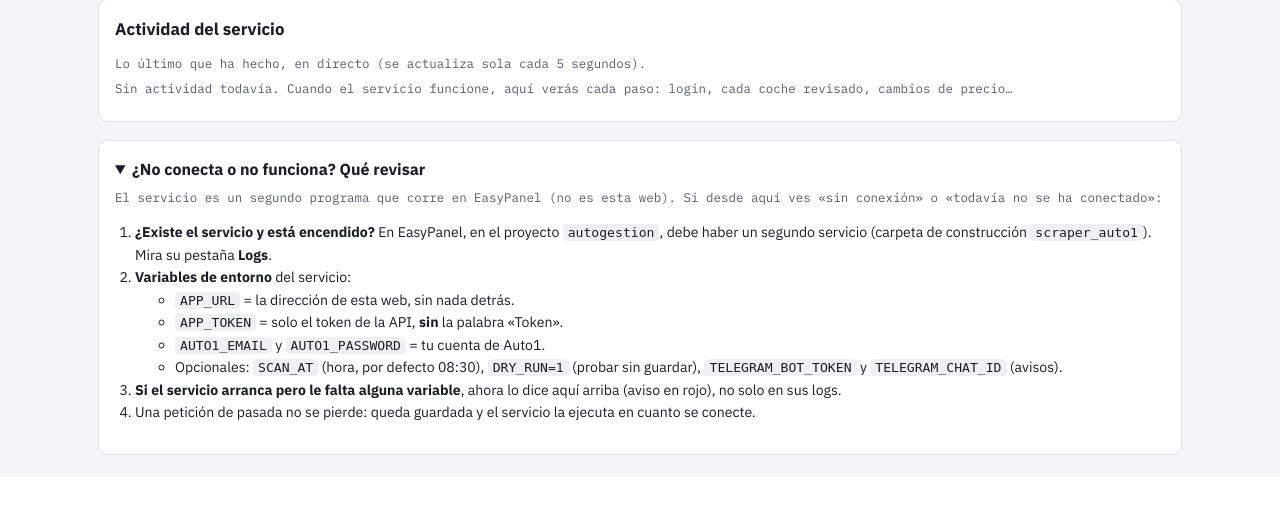
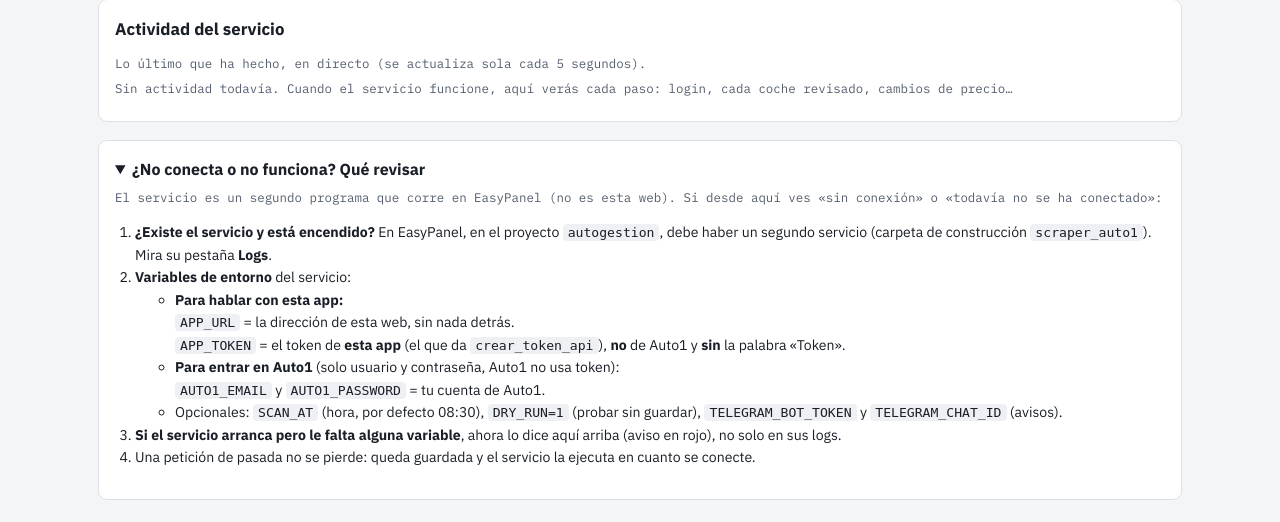
Before and after one commit to apleal/cargestion, a Django app: page /seguimiento/ in a window 1280 px wide. Shown: the part 398-920 px from the top of the page. Before the commit the page ends 853 px from the top, so only its background shows below. Run offline with Django 5.2, Linux system fonts and the light colour scheme; the visitor is signed in with stand-in values (Sample User, id 1); data that the repository does not hold is empty.

Commit message:
Aclara en la guia del seguimiento que APP_TOKEN es de la app y Auto1 solo usa usuario y contrasena
Co-Authored-By: Claude Sonnet 5.5 <noreply@anthropic.com>

```diff
--- a/tasador/templates/tasador/seguimiento_auto1.html
+++ b/tasador/templates/tasador/seguimiento_auto1.html
@@ -20,9 +20,11 @@
     <li><b>¿Existe el servicio y está encendido?</b> En EasyPanel, en el proyecto <code>autogestion</code>, debe haber un segundo servicio (carpeta de construcción <code>scraper_auto1</code>). Mira su pestaña <b>Logs</b>.</li>
     <li><b>Variables de entorno</b> del servicio:
       <ul>
-        <li><code>APP_URL</code> = la dirección de esta web, sin nada detrás.</li>
-        <li><code>APP_TOKEN</code> = solo el token de la API, <b>sin</b> la palabra «Token».</li>
-        <li><code>AUTO1_EMAIL</code> y <code>AUTO1_PASSWORD</code> = tu cuenta de Auto1.</li>
+        <li><b>Para hablar con esta app:</b></li>
+        <li style="list-style:none"><code>APP_URL</code> = la dirección de esta web, sin nada detrás.</li>
+        <li style="list-style:none"><code>APP_TOKEN</code> = el token de <b>esta app</b> (el que da <code>crear_token_api</code>), <b>no</b> de Auto1 y <b>sin</b> la palabra «Token».</li>
+        <li><b>Para entrar en Auto1</b> (solo usuario y contraseña, Auto1 no usa token):</li>
+        <li style="list-style:none"><code>AUTO1_EMAIL</code> y <code>AUTO1_PASSWORD</code> = tu cuenta de Auto1.</li>
         <li>Opcionales: <code>SCAN_AT</code> (hora, por defecto 08:30), <code>DRY_RUN=1</code> (probar sin guardar), <code>TELEGRAM_BOT_TOKEN</code> y <code>TELEGRAM_CHAT_ID</code> (avisos).</li>
       </ul>
     </li>
```
